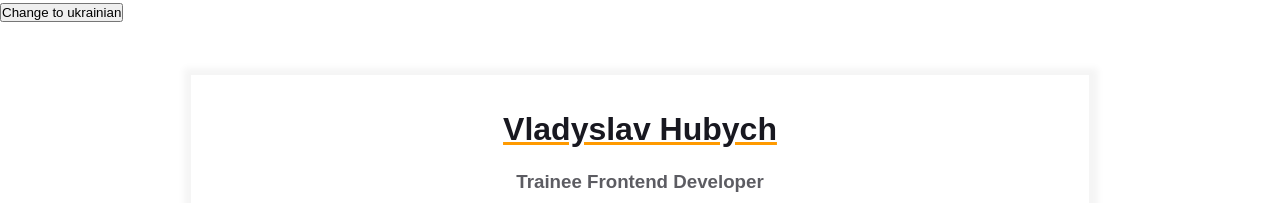
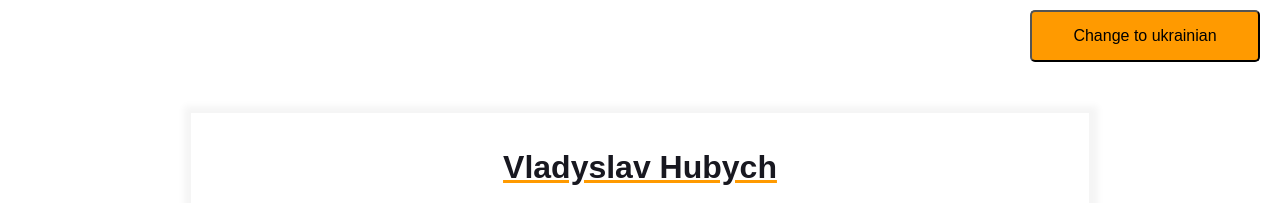
Before and after one commit to Izdormu/homepage, a plain HTML site: page index.html in a window 1280 px wide. Shown: the top 203 px of the page. Drawn offline with Linux system fonts and the light colour scheme; a script that the page names is missing.

Commit message:
added header in html,added style for btn and header

```diff
--- a/index.html
+++ b/index.html
@@ -11,7 +11,7 @@
 
 <body>
   <main>
-    <button id="toggleLangBtn">Change to ukrainian</button>
+    <header><button class="btn" id="toggleLangBtn">Change to ukrainian</button></header>
     <div class="resume en_lang">
       <div class="container">
         <div class="resume__block">
--- a/styles.css
+++ b/styles.css
@@ -15,6 +15,12 @@ body {
   --icon-color: #6a737d;
   --border-color: #ff9a0045;
   --text-decoration-color: #ff9a00;
+}
+
+header{
+  margin: 10px 20px;
+  display: flex;
+  justify-content: flex-end;
 }
 
 .container {
@@ -264,3 +270,19 @@ body {
 .additional-info__languages-item {
   color: var(--secondary-text-color);
 }
+
+.btn {
+  background-color: var(--text-decoration-color);
+  color: rgb(0, 0, 0);
+  width: 230px;
+  padding: 15px 32px;
+  text-align: center;
+  text-decoration: none;
+  display: inline-block;
+  font-size: 16px;
+  border-radius: 5px;
+}
+
+.btn:hover {
+  background-color:#ff9900a6
+}
```
